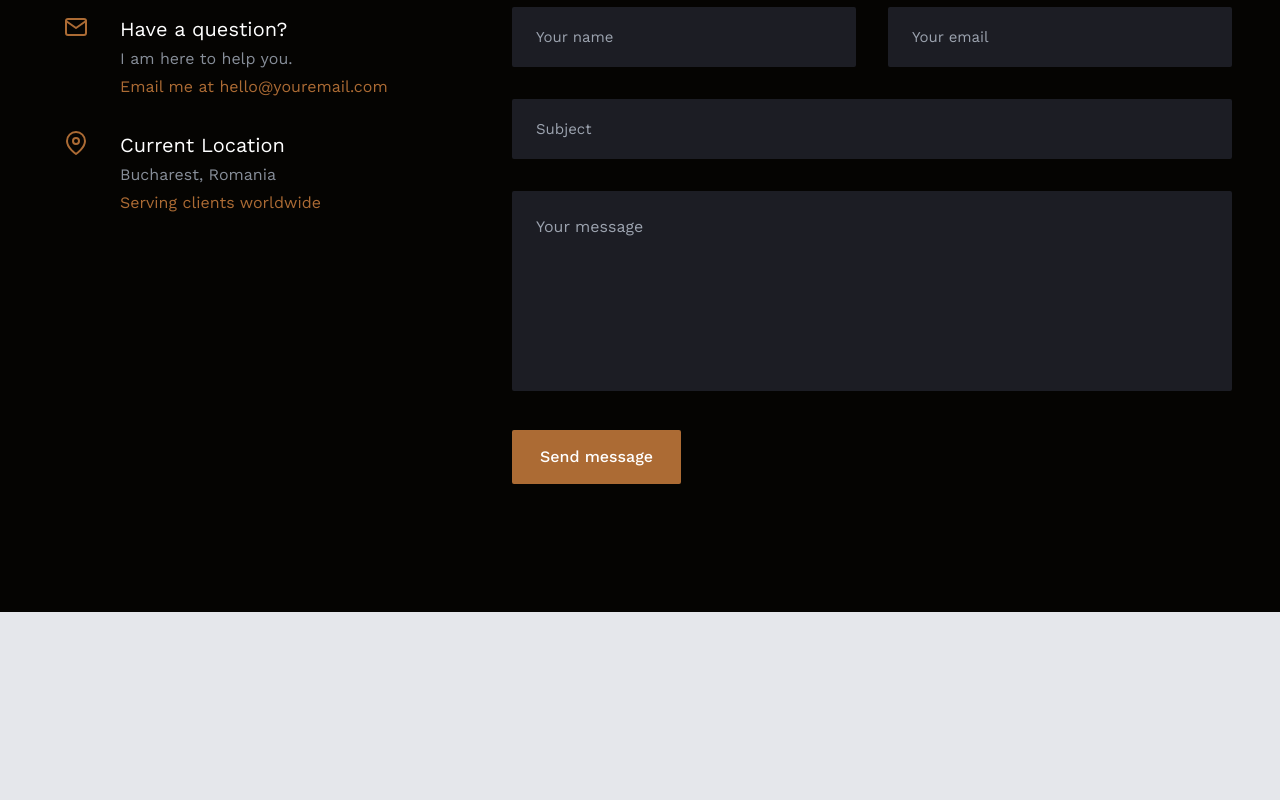
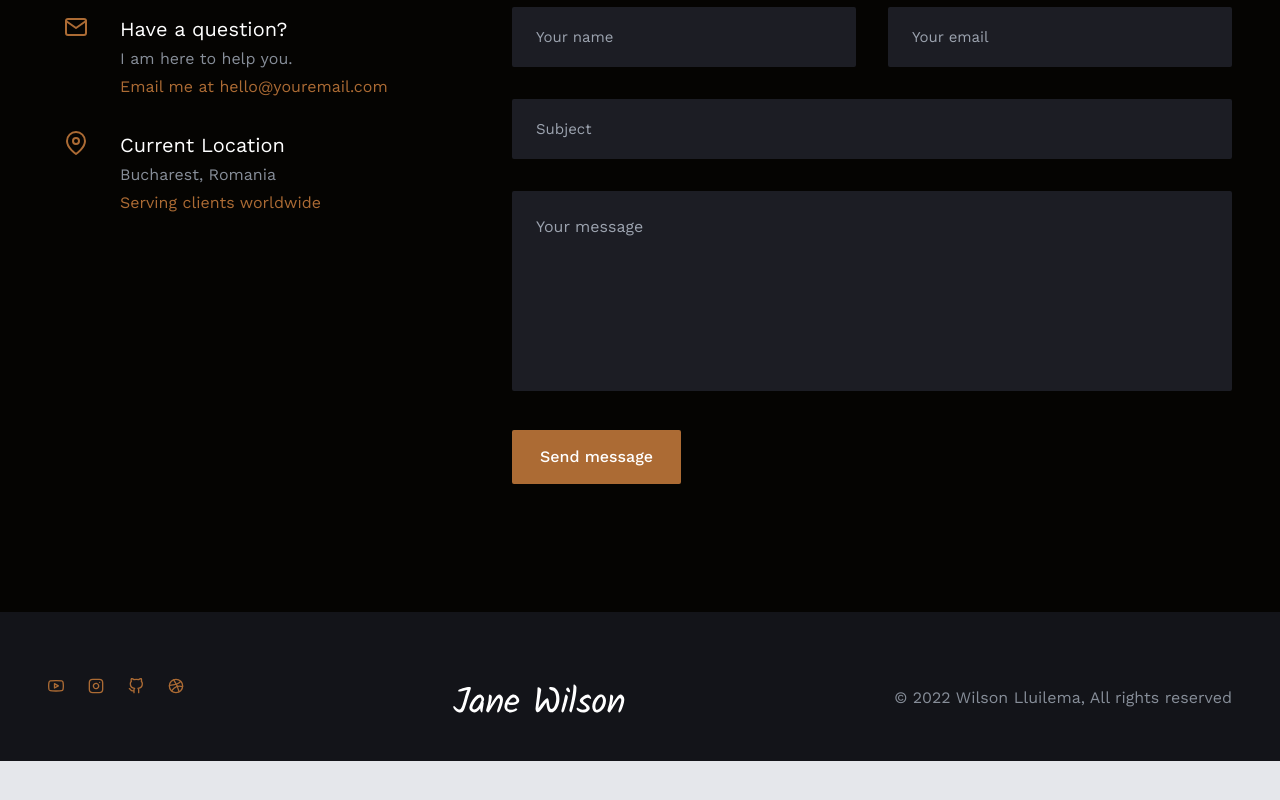
Before and after one commit to lODIN007l/PortafolioModels, a React (Vite) app in the folder PortFolioMinimalist/: page / in a window 1280 px wide. Shown: the part 5184-5984 px from the top of the page. After the commit the page ends 5945 px from the top, so only its background shows below. Built offline with nearby package versions, Linux system fonts and the light colour scheme; a web font is replaced by a local one.

Commit message:
fotter  end

```diff
--- a/PortFolioMinimalist/src/App.jsx
+++ b/PortFolioMinimalist/src/App.jsx
@@ -7,6 +7,7 @@ import Portfolio from "./components/Portfolio";
 import Services from "./components/Services";
 import Testimonials from "./Testimonials";
 import Contact from "./components/Contact";
+import Footer from "./components/Footer";
 function App() {
   return (
     <>
@@ -19,7 +20,7 @@ function App() {
       <Services />
       <Testimonials />
       <Contact />
-      <div style={{ height: "200px" }}></div>
+      <Footer />
     </>
   );
 }
--- /dev/null
+++ b/PortFolioMinimalist/src/components/Footer.jsx
@@ -0,0 +1,34 @@
+import React from "react";
+import { social } from "../data";
+
+import Logo from "../assets/img/logo.svg";
+
+const Footer = () => {
+  return (
+    <footer className="bg-tertiary py-12 ">
+      <div className="container mx-auto">
+        <div className="flex flex-col lg:flex-row space-y-6 lg:space-x-0 items-center justify-between">
+          {/* iconos de redes  */}
+          <div className="flex space-x-6 items-center justify-center">
+            {social.map((item, index) => {
+              const { href, icon } = item;
+              return (
+                <a className="text-accent text-base" href={href} key={index}>
+                  {icon}
+                </a>
+              );
+            })}
+          </div>
+          {/* logo */}
+          <div>
+            <img src={Logo} alt="" />
+          </div>
+          {/* derechos reservados */}
+          <p>&copy; 2022 Wilson Lluilema, All rights reserved</p>
+        </div>
+      </div>
+    </footer>
+  );
+};
+
+export default Footer;
```
